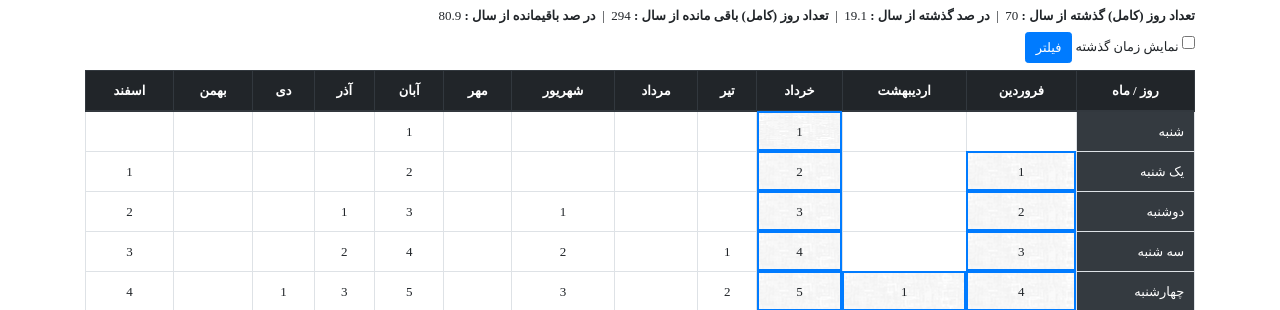
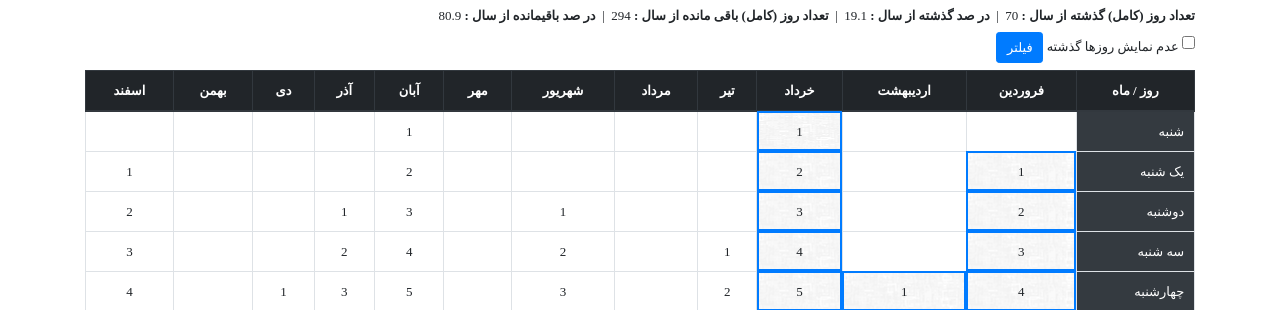
Before and after one commit to mh828/timeTracker, a PHP site: page /calendar/year in a window 1280 px wide. Shown: the part 46-356 px from the top of the page. Run offline with PHP 8.4, Linux system fonts and the light colour scheme; some libraries are stand-ins or nearby versions; some web fonts are replaced.

Commit message:
dont show passed days in year : fix

```diff
--- a/pages/calendar/year.php
+++ b/pages/calendar/year.php
@@ -55,7 +55,7 @@ function body()
                     <?= $dontShowPassed ? 'checked' : '' ?>
                        id="show_passed_checkbox" value="1" name="dont_show_passed"/>
                 <label class="form-check-label" for="show_passed_checkbox">
-                    نمایش زمان گذشته
+                    عدم نمایش روزها گذشته
                 </label>
 
                 <input type="submit" class="btn btn-primary" value="فیلتر"/>
```
